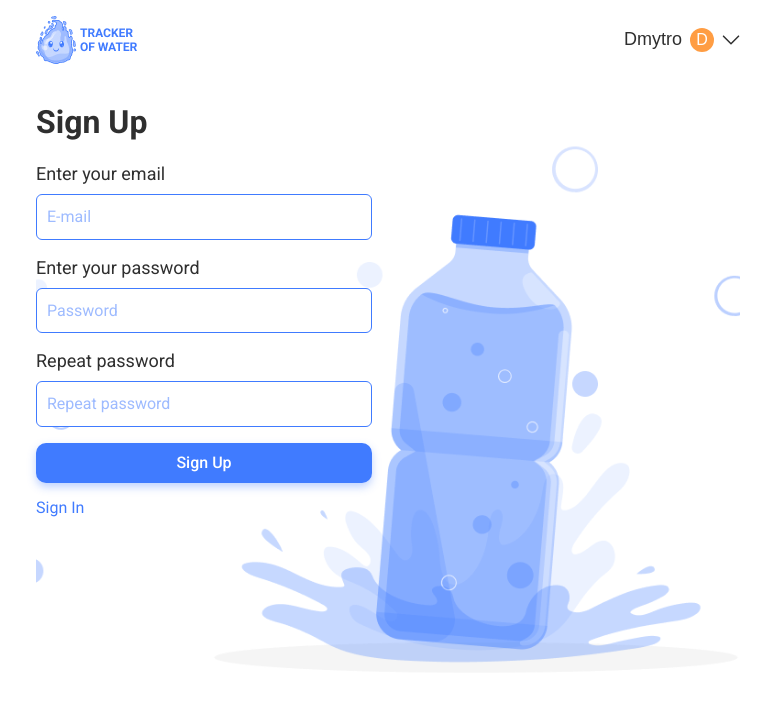
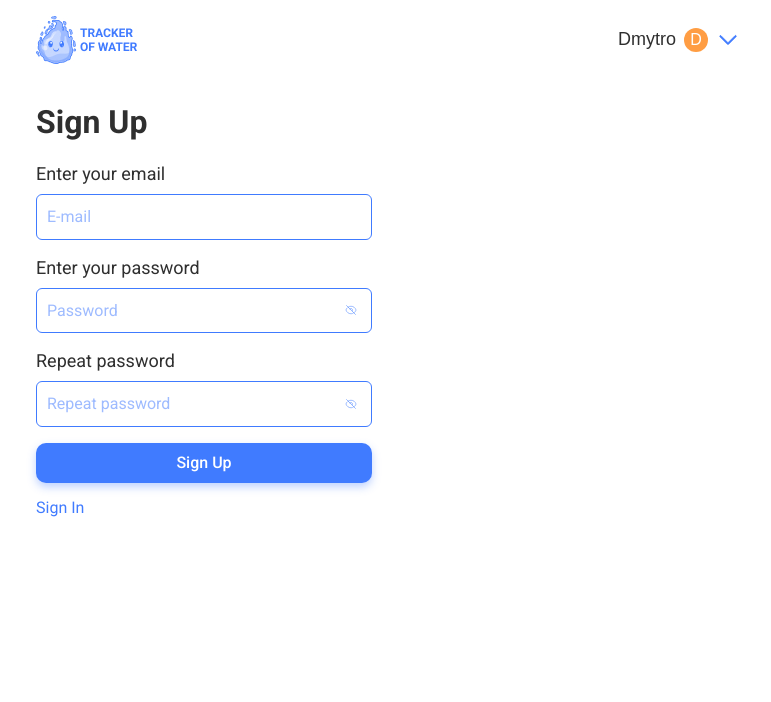
Before and after one commit to VuktorTS/water-tracker, a React (Vite) app: page /signup in a window 1280 px wide. Shown: the top 702 px of the page, without its empty margins (252-1023 px from the left). Built offline with nearby package versions, Linux system fonts and the light colour scheme.

Commit message:
finish signin/signup, fix styles&icons in header

```diff
--- a/src/App.jsx
+++ b/src/App.jsx
@@ -7,15 +7,15 @@ import { ToastContainer } from 'react-toastify';
 
 import Layout from 'components/Layout/Layout';
 import WelcomePage from 'pages/WelcomePage';
-import SigninPage from './pages/SigninPage/SigninPage';
-import SignupPage from './pages/SignupPage/SignupPage';
+import SigninPage from './pages/SigninPage';
+import SignupPage from './pages/SignupPage';
 import HomePage from 'pages/HomePage';
 import ModalPage from './pages/ModalPage';
 
 // const Layout = lazy(() => import('./components/Layout/Layout'));
 // const HomePage = lazy(() => import('./pages/HomePage'));
 // const WelcomePage = lazy(() => import('./pages/WelcomePage'));
-// const RegistrationPage = lazy(() => import('./pages/RegistrationPage'));
+// const SignupPage = lazy(() => import('./pages/SignupPage'));
 
 export const App = () => {
   // const dispatch = useDispatch();
--- a/src/components/UserAuth/UserAuth.styled.js
+++ b/src/components/UserAuth/UserAuth.styled.js
@@ -8,3 +8,10 @@ export const NavbarLink = styled(NavLink)`
 
   color: var(--primery-color-blue);
 `;
+
+export const StyledIcon = styled.svg`
+  width: 28px;
+  height: 28px;
+  stroke: var(--primery-color-black);
+  fill: none;
+`;
--- a/src/components/UserMenu/UserMenu.jsx
+++ b/src/components/UserMenu/UserMenu.jsx
@@ -1,9 +1,8 @@
 import { usePopper } from "react-popper"
-import { ArrowDownSvg } from "../../img/ArrowDownSvg"
-import { Avatar, UserLogo, NickContainer, UserLogoModal, StyledBtn } from "./UserMenu.styled"
+import { Avatar, UserLogo, NickContainer, UserLogoModal, StyledBtn, StyledIcon } from "./UserMenu.styled"
 import { useState } from "react"
-import { CogToothSvg } from "../../img/CogToothSvg"
-import { LogoutSvg } from "../../img/LogoutSvg"
+import icons from "img/icons.svg"
+
 
 export const UserMenu = () => {
   const email = 'dmytro@mail.net'
@@ -36,7 +35,9 @@ export const UserMenu = () => {
       <UserLogo onClick={onClickPopup} ref={setReferenceElement}>
         <NickContainer>{nickName}</NickContainer>
         <Avatar>{nickLetter}</Avatar>
-        <ArrowDownSvg />
+        <StyledIcon>
+          <use href={`${icons}#icon-arrow-down`}></use>
+        </StyledIcon>
       </UserLogo>
       <UserLogoModal
         $visibility={visibility}
@@ -46,11 +47,15 @@ export const UserMenu = () => {
         {...attributes.popper}
       >
         <StyledBtn onClick={openSettingModal}>
-          <CogToothSvg />
+          <StyledIcon>
+              <use href={`${icons}#icon-cog-tooth`}></use>
+          </StyledIcon>
           Setting
         </StyledBtn>
         <StyledBtn onClick={openLogoutModal}>
-          <LogoutSvg />
+        <StyledIcon>
+              <use href={`${icons}#icon-log-out`}></use>
+          </StyledIcon>
           Log out
         </StyledBtn>
       </UserLogoModal>
--- a/src/components/UserMenu/UserMenu.styled.js
+++ b/src/components/UserMenu/UserMenu.styled.js
@@ -53,4 +53,26 @@ export const StyledBtn = styled.button`
   display: flex;
   align-items: center;
   justify-content: space-between;
+
+  &:hover {
+    transition: ease-in 0.2s;
+    color: var(--secondary-yellow);
+
+    > svg {
+      transition: ease-in 0.2s;
+      stroke: var(--secondary-yellow);
+    }
+  }
 `;
+
+export const StyledIcon = styled.svg`
+  width: 24px;
+  height: 24px;
+  stroke: var(--primery-color-blue);
+  fill: none;
+`;
+
+export const ArrowIcon = styled.svg`
+  width: 16px;
+  height: 16px;
+`;
--- a/src/img/ArrowDownSvg.tsx
+++ /dev/null
@@ -1,9 +0,0 @@
-import React from 'react'
-
-export const ArrowDownSvg = () => {
-  return (
-    <svg width="18" height="10" viewBox="0 0 18 10" fill="none" xmlns="http://www.w3.org/2000/svg">
-      <path fillRule="evenodd" clipRule="evenodd" d="M9.52985 9.28003C9.38922 9.42048 9.1986 9.49937 8.99985 9.49937C8.8011 9.49937 8.61047 9.42048 8.46985 9.28003L0.969847 1.78003C0.837366 1.63786 0.765243 1.44981 0.768672 1.25551C0.7721 1.06121 0.850812 0.875822 0.988225 0.738409C1.12564 0.600996 1.31102 0.522285 1.50532 0.518856C1.69963 0.515428 1.88767 0.587551 2.02985 0.720031L8.99985 7.69003L15.9698 0.720031C16.0385 0.646344 16.1213 0.587242 16.2133 0.54625C16.3053 0.505258 16.4046 0.483217 16.5053 0.48144C16.606 0.479663 16.7061 0.498188 16.7994 0.535909C16.8928 0.57363 16.9777 0.629774 17.0489 0.700993C17.1201 0.772212 17.1762 0.857045 17.214 0.950434C17.2517 1.04382 17.2702 1.14385 17.2684 1.24455C17.2667 1.34526 17.2446 1.44457 17.2036 1.53657C17.1626 1.62857 17.1035 1.71137 17.0298 1.78003L9.52985 9.28003Z" fill="#2F2F2F" />
-    </svg>
-  )
-}
--- a/src/pages/SigninPage/SigninPage.jsx
+++ b/src/pages/SigninPage.jsx
@@ -1,14 +1,18 @@
 import { Formik } from 'formik';
 import * as Yup from 'yup';
-import { Button, InputBox, Label, StyledContainer, StyledError, StyledField, StyledForm, StyledLink } from './SigninPage.styled';
-
-import mobileImage from '../../img/background-img-mobile.png'
-import tabletImage from '../../img/background-img-tablet.png'
-import desktopImage from '../../img/background-img-desktop.png'
+import { Button, InputBox, Label, ShowIcon, StyledContainer, StyledError, StyledField, StyledForm, StyledLink } from './SigninPage.styled';
+import { useState } from 'react';
+import icons from "img/icons.svg"
 
 const SigninPage = () => {
+    const [showPassword, setShowPassword] = useState(false);
+
+    const togglePasswordVisibility = () => {
+      setShowPassword((prevShowPassword) => !prevShowPassword);
+    };
+
   return (
-    <StyledContainer mobile={mobileImage} tablet={tabletImage} desktop={desktopImage}>
+    <StyledContainer >
       <h1>Sign In</h1>
       <Formik
         initialValues={{
@@ -32,8 +36,10 @@ const SigninPage = () => {
           <InputBox>
             <Label htmlFor="password">Enter your password</Label>
             <StyledError name="password" component="div" />
-            <StyledField type="password" id="password" name="password" placeholder="Password" />
-          </InputBox>
+            <StyledField type={showPassword ? 'text' : 'password'} id="password" name="password" placeholder="Password" />
+              <ShowIcon type="button" onClick={togglePasswordVisibility}>
+                {showPassword ? 'Hide' && <use href={`${icons}#icon-opend`} /> : 'Show' && <use href={`${icons}#icon-closed`} />}
+              </ShowIcon>          </InputBox>
           <Button type="submit">Sign In</Button>
         </StyledForm>
       </Formik>
--- a/src/pages/SigninPage/SigninPage.styled.js
+++ b/src/pages/SigninPage.styled.js
@@ -5,12 +5,8 @@ import styled from 'styled-components';
 export const StyledContainer = styled.div`
   height: 70vh;
   width: 100%;
-  height: 616px;
   margin: auto;
   padding-top: 24px;
-  background-image: url(${(props) => props.mobile});
-  background-repeat: no-repeat;
-  background-size: cover;
   color: var(--primery-color-black);
 
   @media (min-width: 320px) {
@@ -19,14 +15,12 @@ export const StyledContainer = styled.div`
 
   @media (min-width: 768px) {
     padding-top: 40px;
-    background-image: url(${(props) => props.tablet});
     width: 704px;
   }
 
   @media (min-width: 1440px) {
     padding-top: 148px;
     padding-left: 738px;
-    background-image: url(${(props) => props.desktop});
     width: 1216px;
   }
 `;
@@ -37,13 +31,6 @@ export const Title = styled.h1`
   line-height: 1.23;
   padding-bottom: 16px;
 `;
-
-// export const StyledFormik = styled(Formik)`
-//   width: 100%;
-//   height: 100%;
-//   display: block;
-//   margin: auto;
-// `;
 
 export const StyledForm = styled(Form)`
   display: flex;
@@ -70,7 +57,6 @@ export const InputBox = styled.div`
 `;
 
 export const StyledField = styled(Field)`
-  /* margin-top: 11px; */
   border: 1px solid var(--primery-color-blue);
   border-radius: 6px;
   color: var(--secondary-color-blue);
@@ -78,6 +64,7 @@ export const StyledField = styled(Field)`
   line-height: 1.23;
   letter-spacing: 0%;
   padding: 12px 10px;
+  transition: ease-in 0.2s;
 
   &.active,
   &:focus {
@@ -118,7 +105,6 @@ export const Button = styled.button`
   color: var(--primery-color-white);
   border-radius: 10px;
   background-color: var(--primery-color-blue);
-  transition: ease-in 0.2s;
   box-shadow: 0px 4px 8px 0px rgba(64, 123, 255, 0.34);
 
   @media (min-width: 768px) {
@@ -128,8 +114,18 @@ export const Button = styled.button`
 
 export const StyledLink = styled(NavLink)`
   color: var(--primery-color-blue);
+  transition: ease-in 0.2s;
 
   &:hover {
     color: var(--secondary-yellow);
   }
 `;
+
+export const ShowIcon = styled.svg`
+  position: absolute;
+  top: 62%;
+  right: 14px;
+  width: 14px;
+  height: 12px;
+  stroke: var(--primery-color-blue);
+`;
--- a/src/pages/SignupPage/SignupPage.jsx
+++ b/src/pages/SignupPage.jsx
@@ -1,14 +1,23 @@
 import { Formik } from 'formik';
 import * as Yup from 'yup';
-import { Button, InputBox, Label, StyledContainer, StyledError, StyledField, StyledForm, StyledLink } from './SignupPage.styled';
-
-import mobileImage from '../../img/background-img-mobile.png'
-import tabletImage from '../../img/background-img-tablet.png'
-import desktopImage from '../../img/background-img-desktop.png'
+import { Button, InputBox, Label, ShowIcon, StyledContainer, StyledError, StyledField, StyledForm, StyledLink } from './SignupPage.styled';
+import { useState } from 'react';
+import icons from "img/icons.svg"
 
 const SignUpPage = () => {
+  const [showPassword, setShowPassword] = useState(false);
+  const [showRepeatPassword, setShowRepeatPassword] = useState(false);
+
+  const togglePasswordVisibility = () => {
+    setShowPassword((prevShowPassword) => !prevShowPassword);
+  };
+
+  const toggleRepeatPasswordVisibility = () => {
+    setShowRepeatPassword((prevRepeatShowPassword) => !prevRepeatShowPassword);
+  };
+
   return (
-    <StyledContainer mobile={mobileImage} tablet={tabletImage} desktop={desktopImage}>
+    <StyledContainer >
       <h1>Sign Up</h1>
       <Formik
         initialValues={{
@@ -36,12 +45,18 @@ const SignUpPage = () => {
           <InputBox>
             <Label htmlFor="password">Enter your password</Label>
             <StyledError name="password" component="div" />
-            <StyledField type="password" id="password" name="password" placeholder="Password" />
-          </InputBox>
+            <StyledField type={showPassword ? 'text' : 'password'} id="password" name="password" placeholder="Password" />
+              <ShowIcon type="button" onClick={togglePasswordVisibility}>
+                {showPassword ? 'Hide' && <use href={`${icons}#icon-opend`} /> : 'Show' && <use href={`${icons}#icon-closed`} />}
+              </ShowIcon>
+            </InputBox>
           <InputBox>
             <Label htmlFor="passwordVerification">Repeat password</Label>
             <StyledError name="passwordVerification" component="div" />
-            <StyledField type="password" id="passwordVerification" name="passwordVerification" placeholder="Repeat password"/>
+            <StyledField type={showRepeatPassword ? 'text' : 'password'} id="passwordVerification" name="passwordVerification" placeholder="Repeat password" />
+              <ShowIcon type="button" onClick={toggleRepeatPasswordVisibility}>
+                {showRepeatPassword ? 'Hide' && <use href={`${icons}#icon-opend`} /> : 'Show' && <use href={`${icons}#icon-closed`} />}
+              </ShowIcon>
           </InputBox>
           <Button type="submit">Sign Up</Button>
         </StyledForm>
--- a/src/pages/SignupPage/SignupPage.styled.js
+++ b/src/pages/SignupPage.styled.js
@@ -5,12 +5,8 @@ import styled from 'styled-components';
 export const StyledContainer = styled.div`
   height: 70vh;
   width: 100%;
-  height: 616px;
   margin: auto;
   padding-top: 24px;
-  background-image: url(${(props) => props.mobile});
-  background-repeat: no-repeat;
-  background-size: cover;
   color: var(--primery-color-black);
 
   @media (min-width: 320px) {
@@ -19,14 +15,12 @@ export const StyledContainer = styled.div`
 
   @media (min-width: 768px) {
     padding-top: 40px;
-    background-image: url(${(props) => props.tablet});
     width: 704px;
   }
 
   @media (min-width: 1440px) {
     padding-top: 148px;
     padding-left: 738px;
-    background-image: url(${(props) => props.desktop});
     width: 1216px;
   }
 `;
@@ -37,13 +31,6 @@ export const Title = styled.h1`
   line-height: 1.23;
   padding-bottom: 16px;
 `;
-
-// export const StyledFormik = styled(Formik)`
-//   width: 100%;
-//   height: 100%;
-//   display: block;
-//   margin: auto;
-// `;
 
 export const StyledForm = styled(Form)`
   display: flex;
@@ -60,6 +47,7 @@ export const StyledForm = styled(Form)`
 `;
 
 export const InputBox = styled.div`
+  position: relative;
   font-size: 18px;
   line-height: 1.33;
   display: flex;
@@ -70,7 +58,6 @@ export const InputBox = styled.div`
 `;
 
 export const StyledField = styled(Field)`
-  /* margin-top: 11px; */
   border: 1px solid var(--primery-color-blue);
   border-radius: 6px;
   color: var(--secondary-color-blue);
@@ -78,6 +65,7 @@ export const StyledField = styled(Field)`
   line-height: 1.23;
   letter-spacing: 0%;
   padding: 12px 10px;
+  transition: ease-in 0.2s;
 
   &.active,
   &:focus {
@@ -102,6 +90,7 @@ export const StyledError = styled(ErrorMessage)`
   position: absolute;
   top: 100%;
   color: var(--btn-color-red);
+  transition: ease-in 0.2s;
 
   & + input {
     border: 1px solid var(--btn-color-red);
@@ -118,7 +107,6 @@ export const Button = styled.button`
   color: var(--primery-color-white);
   border-radius: 10px;
   background-color: var(--primery-color-blue);
-  transition: ease-in 0.2s;
   box-shadow: 0px 4px 8px 0px rgba(64, 123, 255, 0.34);
 
   @media (min-width: 768px) {
@@ -128,8 +116,18 @@ export const Button = styled.button`
 
 export const StyledLink = styled(NavLink)`
   color: var(--primery-color-blue);
+  transition: ease-in 0.2s;
 
   &:hover {
     color: var(--secondary-yellow);
   }
 `;
+
+export const ShowIcon = styled.svg`
+  position: absolute;
+  top: 62%;
+  right: 14px;
+  width: 14px;
+  height: 12px;
+  stroke: var(--primery-color-blue);
+`;
```
Also changed, not shown: src/components/UserAuth/UserAuth.jsx (+5 -3 lines), src/img/CogToothSvg.tsx (deleted, +0 -10 lines), src/img/LogoutSvg.tsx (deleted, +0 -9 lines), src/img/icons.svg.
